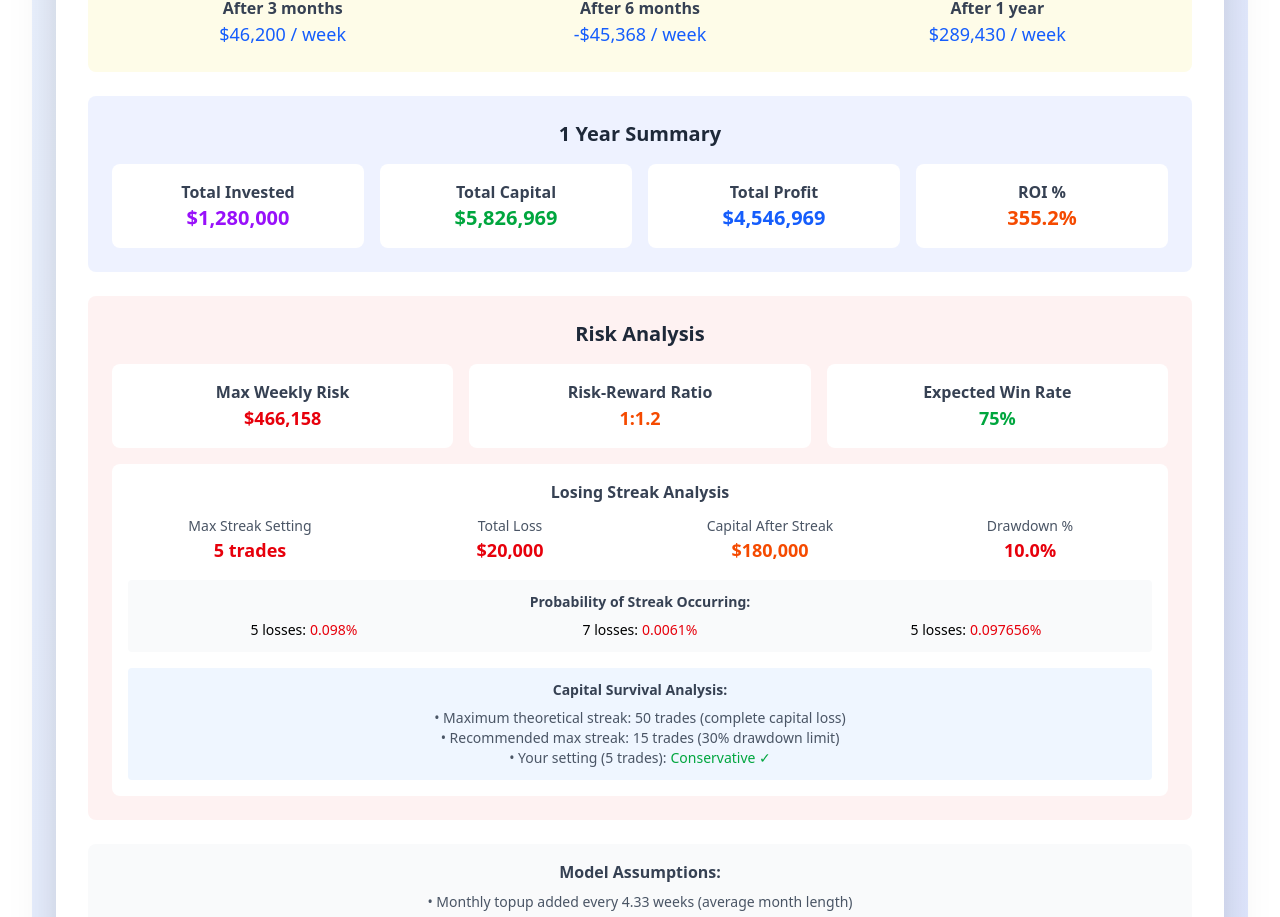
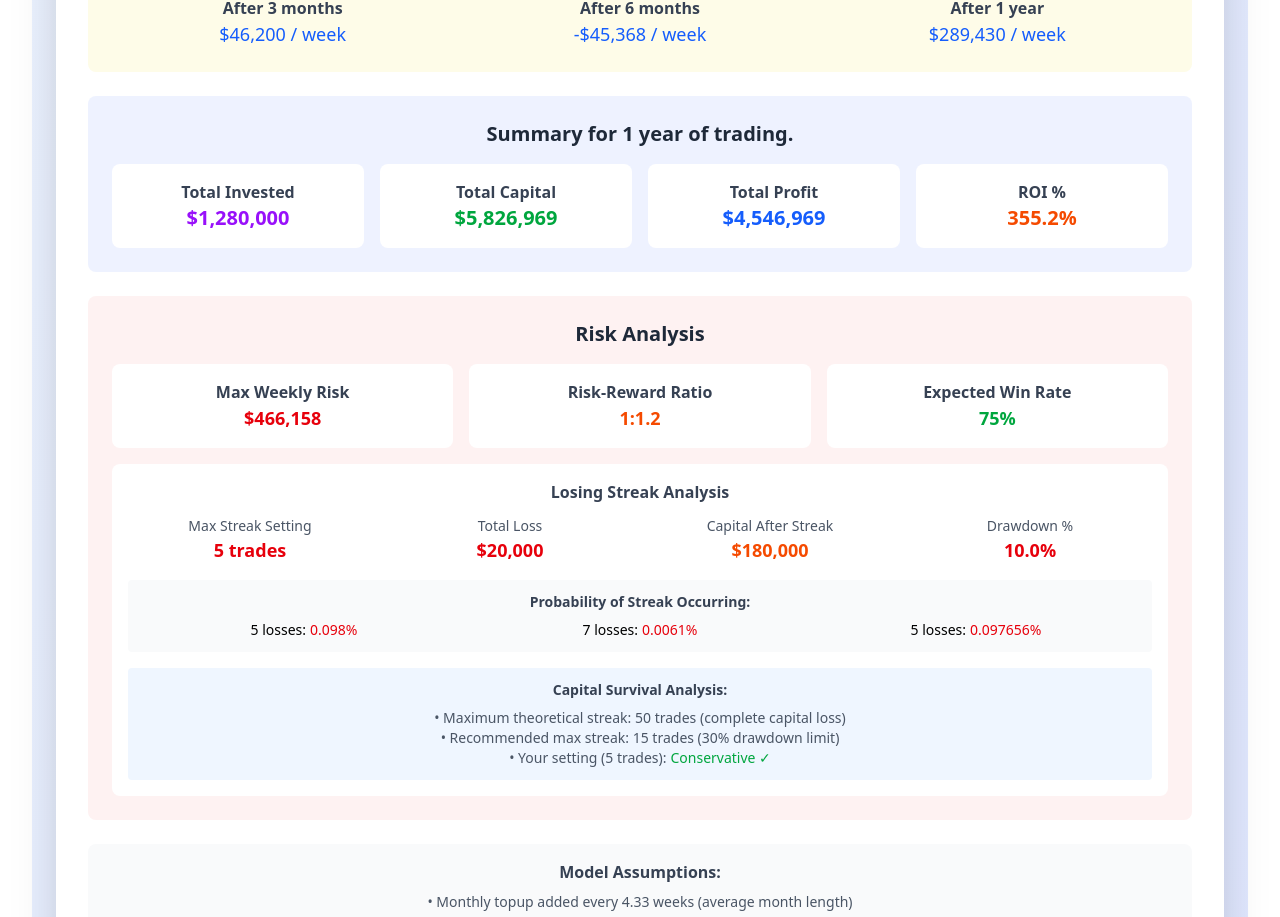
Before and after one commit to zuhailkhan/tradingCalc, a React (Vite) app: page / in a window 1280 px wide. Shown: the part 1460-2377 px from the top of the page. Built offline with nearby package versions, Linux system fonts and the light colour scheme.

Commit message:
Refactor EndSummary and TradingProjection components to use totalWeeks instead of totalYears; update calculations to ensure proper rounding.

```diff
--- a/src/App.tsx
+++ b/src/App.tsx
@@ -36,13 +36,13 @@ function App() {
     setVisibleDuration(newDuration);
     switch (durationUnit) {
       case 'weeks':
-        setTotalWeeks(newDuration);
+        setTotalWeeks(Math.ceil(newDuration)); // Keep as weeks
         break;
       case 'months':
-        setTotalWeeks(newDuration * weeksPerMonth); // Convert months to weeks
+        setTotalWeeks(Math.ceil(newDuration * weeksPerMonth)); // Convert months to weeks
         break;
       case 'years':
-        setTotalWeeks(newDuration * weeksPerYear); // Convert years to weeks
+        setTotalWeeks(Math.ceil(newDuration * weeksPerYear)); // Convert years to weeks
         break;
       default:
         setTotalWeeks(newDuration);
--- a/src/components/EndSummary.tsx
+++ b/src/components/EndSummary.tsx
@@ -2,14 +2,47 @@ import { formatCurrency } from "../utils";
 
 export interface IProps {
   projectionData: Projection;
-  totalYears: number;
+  totalWeeks: number;
 }
 
-const EndSummary = ({ projectionData, totalYears }: IProps) => {
+const EndSummary = ({ projectionData, totalWeeks }: IProps) => {
+
+  const formatYears = (years: number) => {
+    return `${years} year${years > 1 ? "s" : ""}`;
+  };
+
+  const formatMonths = (months: number) => {
+    return `${months} month${months > 1 ? "s" : ""}`;
+  };
+
+  const getSummaryContext = () => {
+    if (!projectionData) {
+      return "No data available for the summary.";
+    }
+
+    const years = Math.floor(totalWeeks / 52);
+    const remainingWeeks = totalWeeks % 52;
+    const months = Math.round(remainingWeeks / 4.345);
+
+    if (totalWeeks % 52 === 0 && years > 0) {
+      return `Summary for ${formatYears(years)} of trading.`;
+    }
+
+    if (years > 0 && months > 0) {
+      return `Summary for ${formatYears(years)} and ${formatMonths(months)} of trading.`;
+    }
+
+    if (years > 0) {
+      return `Summary for ${formatYears(years)} of trading.`;
+    }
+
+    return `Summary for ${formatMonths(months)} of trading.`;
+  };
+
   return (
     <div className="bg-indigo-50 p-6 rounded-lg mb-6">
       <h2 className="text-xl font-semibold mb-4 text-gray-800">
-        {totalYears} Year Summary
+        { getSummaryContext() }
       </h2>
       {projectionData && (
         <div className="grid grid-cols-1 md:grid-cols-4 gap-4">
--- a/src/components/TradingProjection.tsx
+++ b/src/components/TradingProjection.tsx
@@ -118,7 +118,7 @@ const TradingProjection = ({ totalWeeks = 52 }: IProps) => {
         <KeyInsights projectionDataArray={projectionData} totalYears={Math.ceil(totalWeeks / 52)} />
 
         {/* Year-End Summary */}
-        <EndSummary projectionData={projectionData.at(-1) as Projection} totalYears={Math.ceil(totalWeeks / 52)} />
+        <EndSummary projectionData={projectionData.at(-1) as Projection} totalWeeks={totalWeeks} />
 
         {/* Risk Metrics */}
         <RiskMetrics config={config} projectionData={projectionData.at(-1) as Projection} />
```
